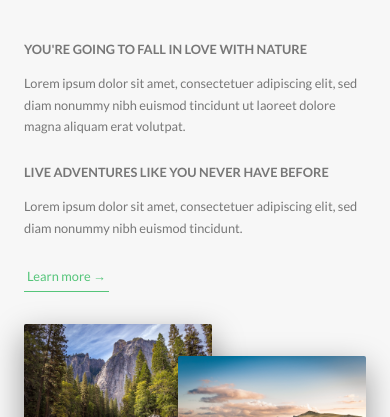
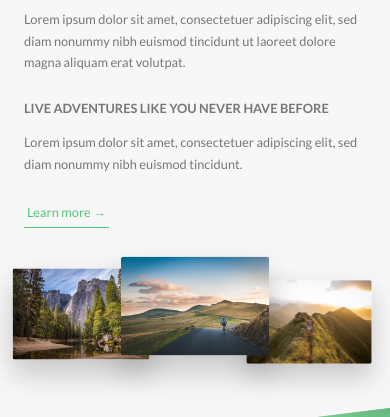
Before and after one commit to KadenZipfel/natours, a website: page index.html in a window 390 px wide. Shown: the part 926-1343 px from the top of the page. Drawn offline with Linux system fonts and the light colour scheme.

Commit message:
Media queries for layout, about, and features sections

```diff
--- a/sass/base/_utilities.scss
+++ b/sass/base/_utilities.scss
@@ -4,10 +4,18 @@
 
 .u-margin-bottom-big {
   margin-bottom: 8rem !important;
+
+  @include respond(tab-port) {
+    margin-bottom: 5rem !important;
+  }
 }
 
 .u-margin-bottom-medium {
   margin-bottom: 4rem !important;
+
+  @include respond(tab-port) {
+    margin-bottom: 3rem !important;
+  }
 }
 
 .u-margin-bottom-small {
--- a/sass/components/_composition.scss
+++ b/sass/components/_composition.scss
@@ -10,19 +10,43 @@
     transition: all .2s;
     outline-offset: 2rem;
 
+    @include respond(tab-port) {
+      float: left;
+      position: relative;
+      width: 33.33333%;
+      box-shadow: 0 1.5rem 3rem rgba($color-black, .2);
+    }
+
     &--p1 {
       left: 0;
       top: -2rem;
+
+      @include respond(tab-port) {
+        top: 0;
+        transform: scale(1.2);
+      }
     }
 
     &--p2 {
       right: 0;
       top: 2rem;
+
+      @include respond(tab-port) {
+        top: -1rem;
+        transform: scale(1.3);
+        z-index: 100;
+      }
     }
 
     &--p3 {
       left: 20%;
       top: 10rem;
+
+      @include respond(tab-port) {
+        top: 1rem;
+        left: 0;
+        transform: scale(1.1);
+      }
     }
 
     &:hover {
--- a/sass/components/_feature-box.scss
+++ b/sass/components/_feature-box.scss
@@ -7,6 +7,10 @@
   box-shadow: 0 1.5rem 4rem rgba($color-black, .15);
   transition: transform .3s;
 
+  @include respond(tab-port) {
+    padding: 2rem;
+  }
+
   &__icon {
     font-size: 6rem;
     margin-bottom: .5rem;
@@ -14,6 +18,10 @@
     background-image: linear-gradient(to right, $color-primary-light, $color-primary-dark);
     -webkit-background-clip: text;
     color: transparent;
+
+    @include respond(tab-port) {
+      margin: 0;
+    }
   }
 
   &:hover {
--- a/sass/layout/_footer.scss
+++ b/sass/layout/_footer.scss
@@ -11,6 +11,10 @@
   &__logo-box {
     text-align: center;
     margin-bottom: 8rem;
+
+    @include respond(tab-port) {
+      margin-bottom: 6rem;
+    }
   }
 
   &__logo {
--- a/sass/pages/_home.scss
+++ b/sass/pages/_home.scss
@@ -2,6 +2,10 @@
   background-color: $color-grey-light-1;
   padding: 25rem 0;
   margin-top: -20vh;
+
+  @include respond(tab-port) {
+    padding: 20rem 0;
+  }
 }
 
 .section-features {
@@ -18,22 +22,38 @@
   & > * {
     transform: skewY(7deg);
   }
+
+  @include respond(tab-port) {
+    padding: 10rem 0;
+  }
 }
 
 .section-tours {
   background-color: $color-grey-light-1;
   padding: 25rem 0 15rem 0;
   margin-top: -10rem;
+
+  @include respond(tab-port) {
+    padding: 20rem 0 10rem 0;
+  }
 }
 
 .section-stories {
   padding: 15rem 0;
   position: relative;
+
+  @include respond(tab-port) {
+    padding: 10rem 0;
+  }
 }
 
 .section-book {
   padding: 15rem 0;
   background-image: linear-gradient(to right bottom, $color-primary-light, $color-primary-dark);
+
+  @include respond(tab-port) {
+    padding: 10rem 0;
+  }
 }
 
 .book {
```
Also changed, not shown: css/style.css.
